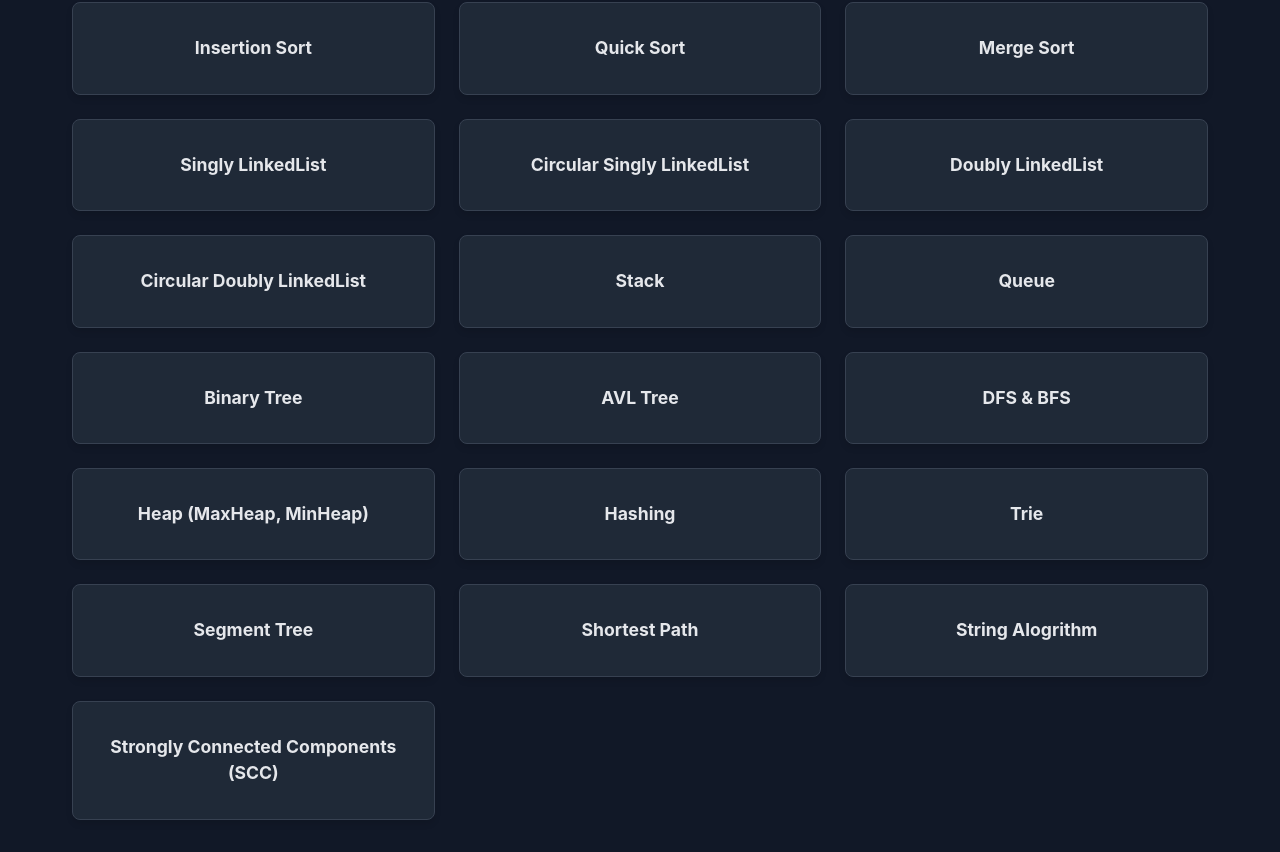
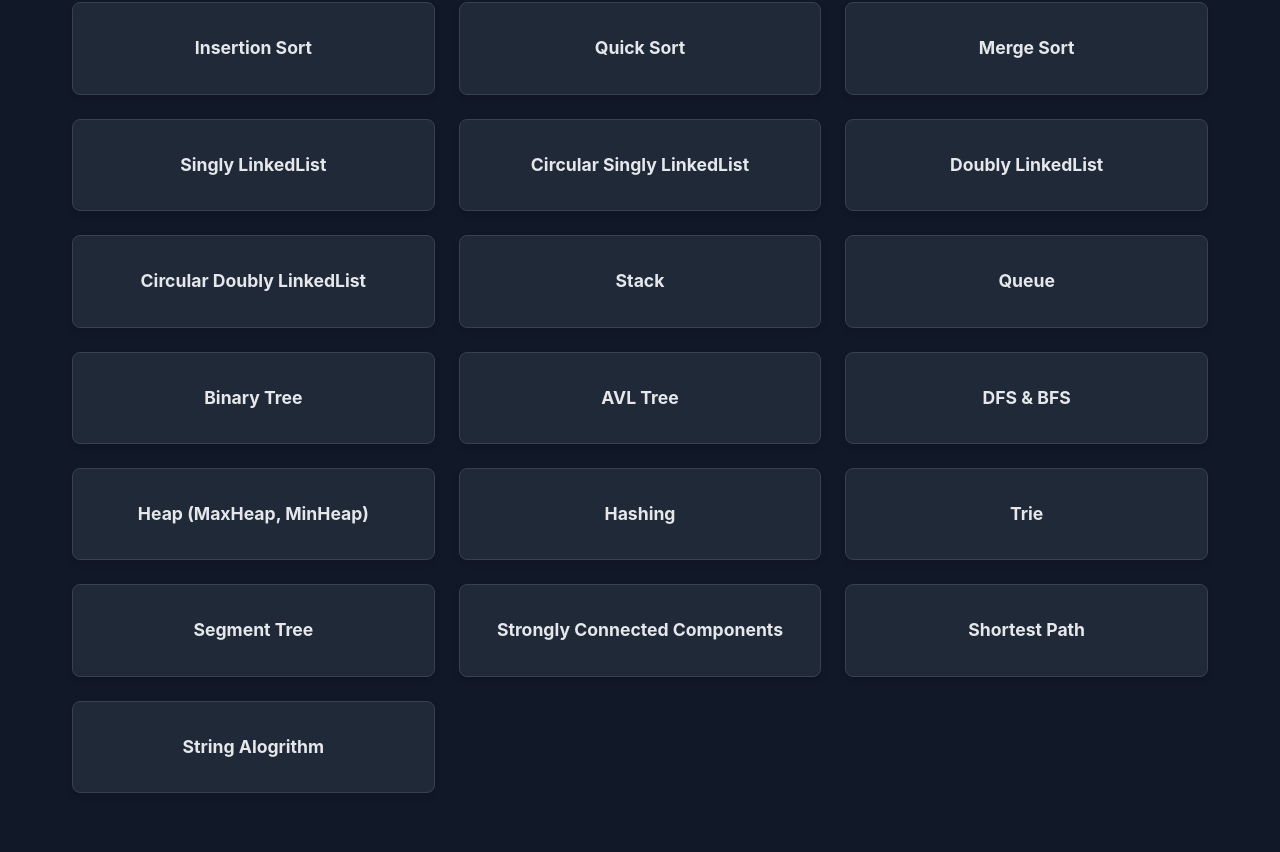
Before and after one commit to pnnitish9/DSA-Visuliazer-frontend, a React (Vite) app: page / in a window 1280 px wide. Shown: the part 295-1147 px from the top of the page. After the commit the page ends 1120 px from the top, so only its background shows below. Built offline with nearby package versions, Linux system fonts and the light colour scheme.

Commit message:
scc impliment

```diff
--- a/src/App.jsx
+++ b/src/App.jsx
@@ -219,7 +219,7 @@ function App() {
           }
         />
         <Route
-          path="/ssc"
+          path="/scc"
           element={
             <RequireAuth>
               <SCCVisualizer/>
--- a/src/components/ADS/SCC.jsx
+++ b/src/components/ADS/SCC.jsx
@@ -802,7 +802,6 @@ export default function SCCVisualizer() {
 
     setFrames(newFrames); setFrameIdx(0); setIsPlaying(true);
   };
-
   const currFrame = frames[frameIdx] || { ds: {}, nodeStates: {}, edgeStates: {}, logMsg: 'Ready. Compile & Run to visualize.', lineKey: null };
   const highlightLine = currFrame.lineKey ? LINE_MAPS[activeAlgo][language][currFrame.lineKey] : -1;
   const isLocked = frames.length > 0;
@@ -848,7 +847,6 @@ export default function SCCVisualizer() {
       return <line key={idx} x1={`${visualFrom.x}%`} y1={`${visualFrom.y}%`} x2={`${visualTo.x}%`} y2={`${visualTo.y}%`} className={cssClass} markerEnd={marker} />;
     }
   };
-
   return (
     <div className="visualizer-container">
       <InjectedStyles />
--- a/src/components/DSAVisualizer.jsx
+++ b/src/components/DSAVisualizer.jsx
@@ -23,9 +23,9 @@ export default function DSAVisualizer() {
     { name: "Hashing", href: "hashing" },
     { name: "Trie", href: "trie"},
     { name: "Segment Tree", href: "segmenttree"},
+    { name: "Strongly Connected Components", href: "scc"},
     { name: "Shortest Path", href: "shortestpath"},
     { name: "String Alogrithm", href: "stringalgo"},
-    { name: "Strongly Connected Components (SCC)", href: "ssc"},
   ];
 
   return (
```
